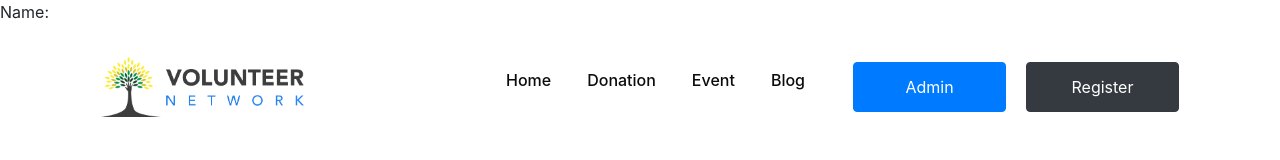
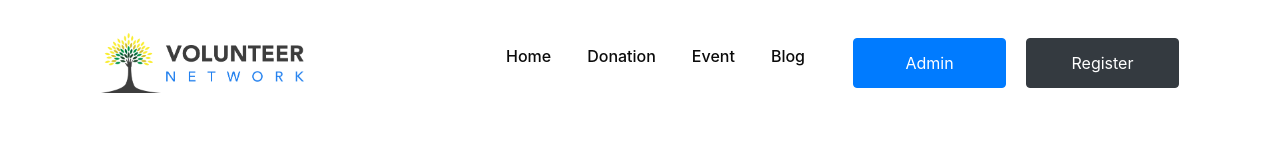
Before and after one commit to Abir-Hasan-GUB/Volunteer-Client, a React (Create React App) app: page / in a window 1280 px wide. Shown: the top 160 px of the page. Built offline with nearby package versions, Linux system fonts and the light colour scheme; no server answers.

Commit message:
Client Site Done

```diff
--- a/src/App.js
+++ b/src/App.js
@@ -21,7 +21,6 @@ function App() {
   return (
 
     <UserContext.Provider value={[loggedInUser, setLoggedInUser]}>
-    <p>Name: {loggedInUser.name}</p>
     <Router>
         <Switch>
           <Route path="/home">
--- a/src/Componants/RegisterDetails/RegisterDetails.js
+++ b/src/Componants/RegisterDetails/RegisterDetails.js
@@ -17,7 +17,6 @@ const RegisterDetails = (props) => {
     return (
         <div className="container">
             <MenuSecond name= {props.name}></MenuSecond>
-    <h1>Booking Length: {allRegisteredData.length}</h1>
             {
                 allRegisteredData.map((data) =><UserActivity name = {data.name} date = {data.date} id = {data._id}></UserActivity>)
             }
```
